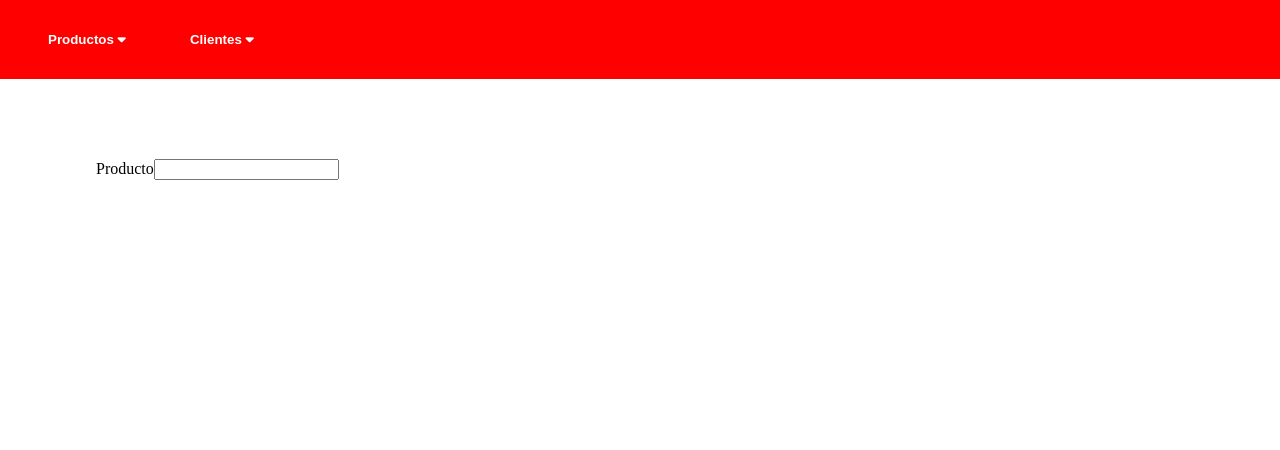
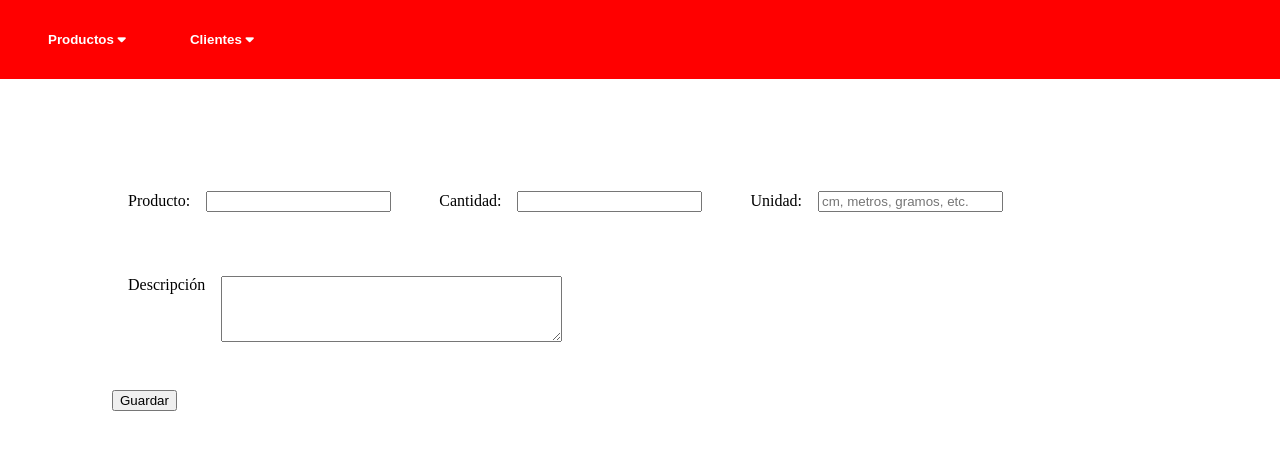
Before and after one commit to alanicio/react_commerce_administrator, a React (Create React App) app: page /productos/nuevo in a window 1280 px wide. Shown: the top 450 px of the page. Built offline with nearby package versions, Linux system fonts and the light colour scheme.

Commit message:
AddProduct base layout done

```diff
--- a/src/App.js
+++ b/src/App.js
@@ -1,5 +1,5 @@
 import React from 'react'
-import { BrowserRouter, Route, Switch } from 'react-router-dom';
+import { BrowserRouter, Redirect, Route, Switch } from 'react-router-dom';
 import Login from './components/Login'
 import Layout from './components/Layout';
 import Products from './components/Products';
@@ -16,6 +16,7 @@ function App() {
             <Switch>
               <Route exact path="/productos" component={Products} />
               <Route exact path="/productos/nuevo" component={AddProduct} />
+              <Redirect to="/" />
             </Switch>
           </Layout>
         </Route>
--- a/src/components/AddProduct/AddProduct.jsx
+++ b/src/components/AddProduct/AddProduct.jsx
@@ -1,12 +1,43 @@
-import React from 'react'
+import React from "react";
+import { Row } from "./styled";
 
 const AddProduct = () => {
   return (
     <form>
-      <label htmlFor="name">Producto</label>
-      <input id="name" name="name" type="text" />
+      <Row>
+        <div>
+          <label htmlFor="name">Producto:</label>
+          <input id="name" name="name" type="text" />
+        </div>
+
+        <div>
+          <label htmlFor="quantity">Cantidad:</label>
+          <input id="quantity" name="quantity" type="number" />
+        </div>
+
+        <div>
+          <label htmlFor="unit">Unidad:</label>
+          <input
+            id="unit"
+            name="unit"
+            type="text"
+            placeholder="cm, metros, gramos, etc."
+          />
+        </div>
+      </Row>
+
+      <Row>
+        <div>
+          <label htmlFor="description">Descripción</label>
+          <textarea id="description" name="description" cols="40" rows="4"></textarea>
+        </div>
+      </Row>
+
+      <Row>
+        <button type="submit">Guardar</button>
+      </Row>
     </form>
-  )
-}
+  );
+};
 
-export default AddProduct
+export default AddProduct;
--- /dev/null
+++ b/src/components/AddProduct/styled.js
@@ -0,0 +1,41 @@
+import styled from "@emotion/styled";
+
+export const Row = styled.div`
+  display: block;
+  padding: 1rem 1rem;
+
+  div {
+    display: inline-block;
+    padding: 1rem;
+  }
+
+  label {
+    margin-right: 1rem;
+  }
+
+  input {
+    margin-right: 1rem;
+  }
+
+  textarea {
+    vertical-align: top;
+  }
+
+  @media(max-width: 980px) {
+    width: 400px;
+    padding: 1rem 0;
+
+    input {
+      margin-top: 1rem;
+    }
+  }
+
+  @media(max-width: 400px) {
+    width: 300px;
+    padding: 1rem 0;
+
+    input {
+      margin-bottom: 1rem;
+    }
+  }
+`;
--- a/src/components/Layout/styled.js
+++ b/src/components/Layout/styled.js
@@ -3,4 +3,8 @@ import styled from "@emotion/styled";
 
 export const Content = styled.div`
   padding: 5rem 6rem;
+
+  @media(max-width: 500px) {
+    padding: 2rem 2rem;
+  }
 `;
```
Also changed, not shown: 1 other file (tests, documents, lock files or other folders).
